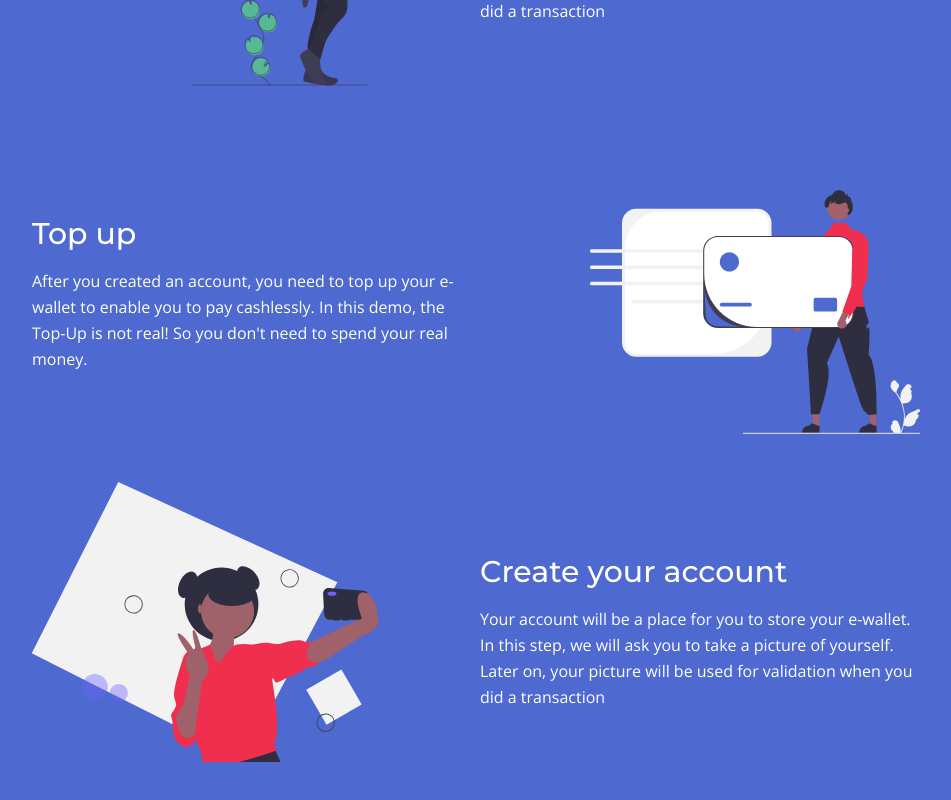
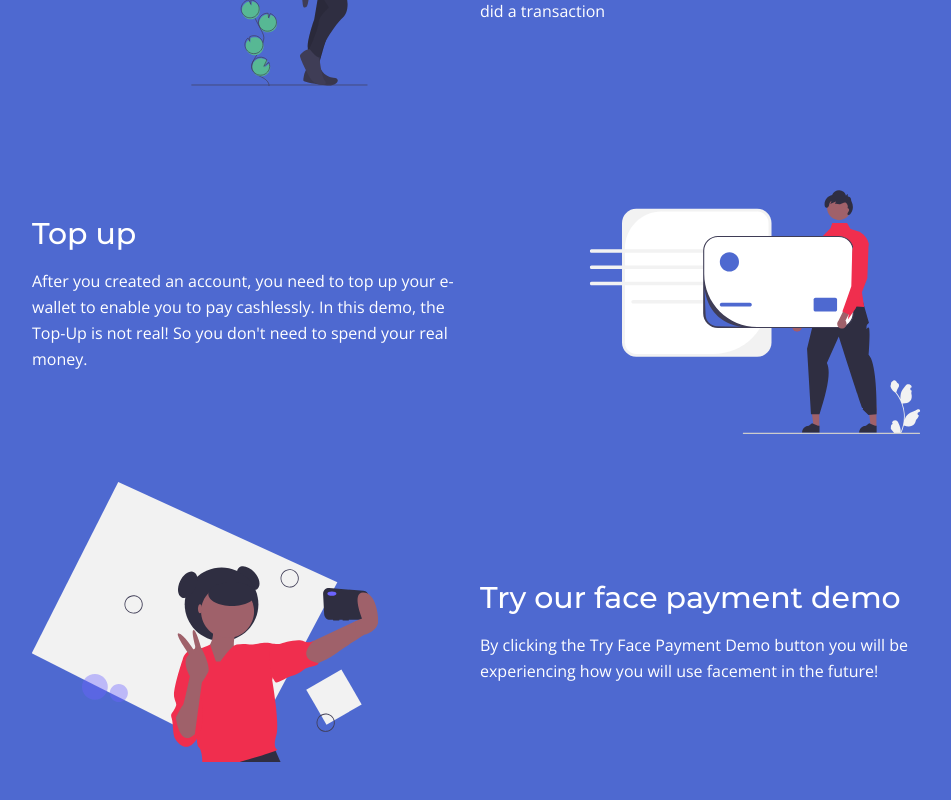
Before and after one commit to gregoriusjimmy/facement, a Next.js app: page / in a window 1280 px wide. Shown: the part 1838-2638 px from the top of the page, without its empty margins (160-1111 px from the left). Built offline with nearby package versions, Linux system fonts and the light colour scheme; no server answers.

Commit message:
fix how it works

```diff
--- a/src/pages/index.tsx
+++ b/src/pages/index.tsx
@@ -95,12 +95,10 @@ export default function HomePage() {
                 <Work3SVG className='h-[180px] w-full md:h-[280px]' />
               </div>
               <div className='md:w-1/2 lg:max-w-md'>
-                <h2 className='mb-4'>Create your account</h2>
+                <h2 className='mb-4'>Try our face payment demo</h2>
                 <p>
-                  Your account will be a place for you to store your e-wallet.
-                  In this step, we will ask you to take a picture of yourself.
-                  Later on, your picture will be used for validation when you
-                  did a transaction
+                  By clicking the Try Face Payment Demo button you will be
+                  experiencing how you will use facement in the future!
                 </p>
               </div>
             </div>
```
